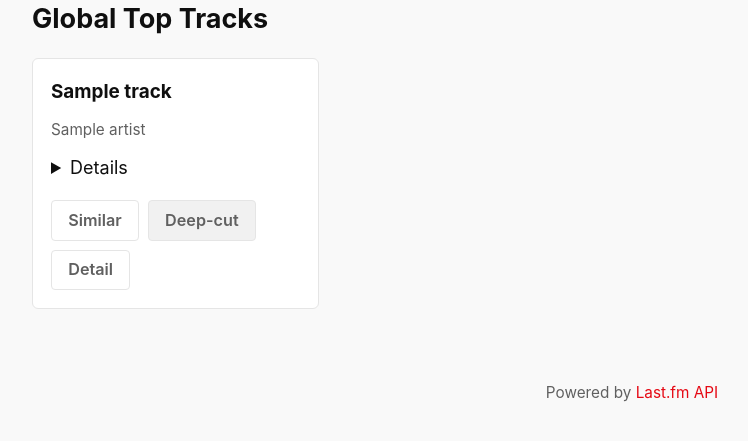
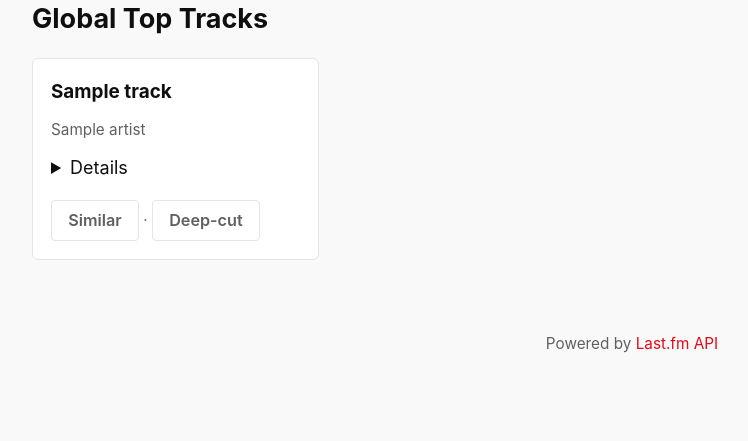
Before and after one commit to yoshi22/finalProject, a Django app: page /charts/ in a window 1280 px wide. Shown: the part 136-577 px from the top of the page, without its empty margins (8-756 px from the left). Run offline with Django 5.2, Linux system fonts and the light colour scheme; a database or web service that is not in the repository returns one stand-in record (values such as "Sample title"); data that the repository does not hold is empty.

Commit message:
fixed similar & deep-cut button UI

```diff
--- a/templates/charts.html
+++ b/templates/charts.html
@@ -14,16 +14,9 @@
           {% include "_preview_player.html" with track=t %}
         </details>
       {% endif %}
-      <div style="display:flex;gap:.5rem;flex-wrap:wrap">
-        <a class="btn" href="{% url 'similar' %}?artist={{ t.artist|urlencode }}&track={{ t.name|urlencode }}">
-          Similar
-        </a>
-        <a class="btn btn--secondary" href="{% url 'deepcut' %}?artist={{ t.artist|urlencode }}&track={{ t.name|urlencode }}">
-          Deep-cut
-        </a>
-        <a class="btn" href="{% url 'track_detail' t.artist|urlencode t.name|urlencode %}">
-          Detail
-        </a>
+      <div class="meta">
+        <a class="btn" href="{% url 'similar' %}?artist={{ t.artist.name|urlencode }}&track={{ t.name|urlencode }}">Similar</a> ·
+        <a class="btn" href="{% url 'deepcut' %}?artist={{ t.artist.name|urlencode }}&track={{ t.name|urlencode }}">Deep-cut</a>
       </div>
     </div>
   {% endfor %}
```
Also changed, not shown: templates/search_results.html (+3 -11 lines).
